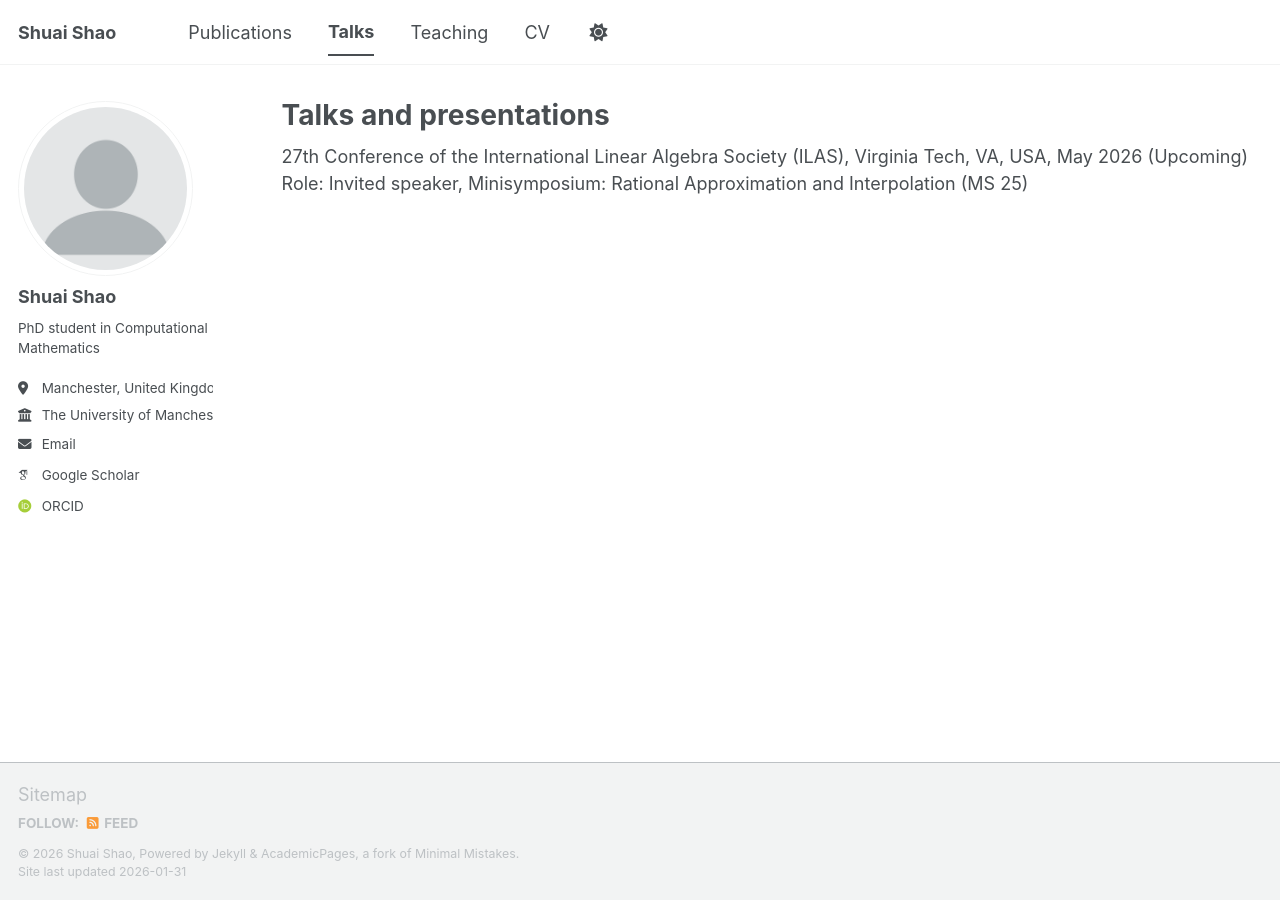
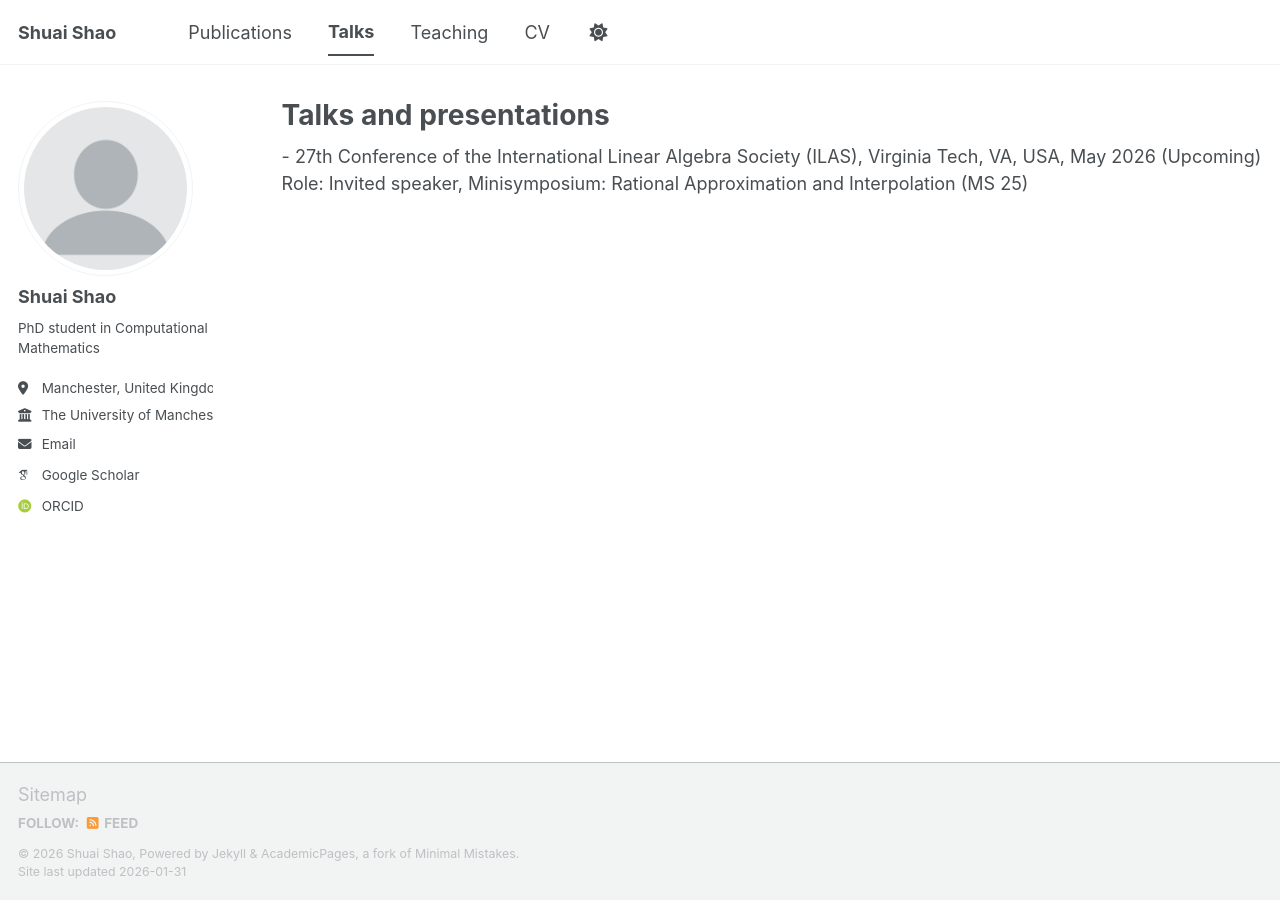
Before and after one commit to ShuaiShao-1203/ShuaiShao-1203.github.io, a Jekyll site: the page built from _pages/talks.html, in a window 1280 px wide. Built offline with Jekyll 4.4.1, drawn with Linux system fonts in a browser that asks for light colours; some web fonts are replaced; a script bundle is joined from its source files by our own code; library files that are not in the unit come from our copies.

```diff
--- a/_pages/talks.html
+++ b/_pages/talks.html
@@ -5,5 +5,5 @@ permalink: /talks/
 author_profile: true
 ---
 
-27th Conference of the International Linear Algebra Society (ILAS), Virginia Tech, VA, USA, May 2026 (Upcoming) <br>
+- 27th Conference of the International Linear Algebra Society (ILAS), Virginia Tech, VA, USA, May 2026 (Upcoming) <br>
 Role: Invited speaker, Minisymposium: Rational Approximation and Interpolation (MS 25)
```
